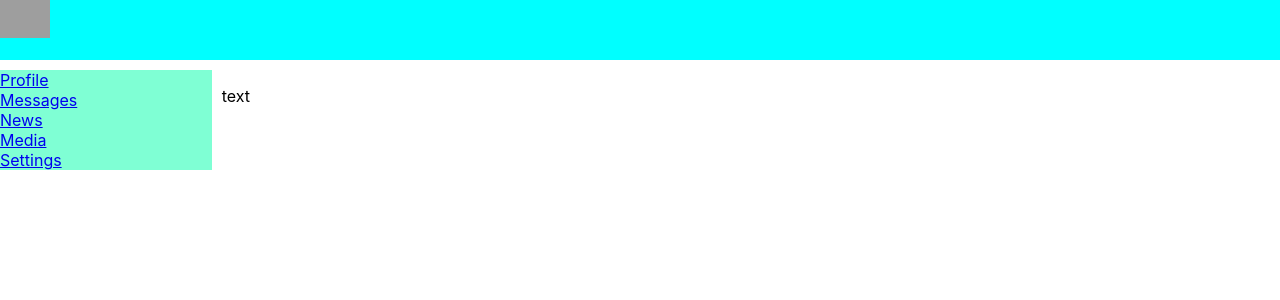
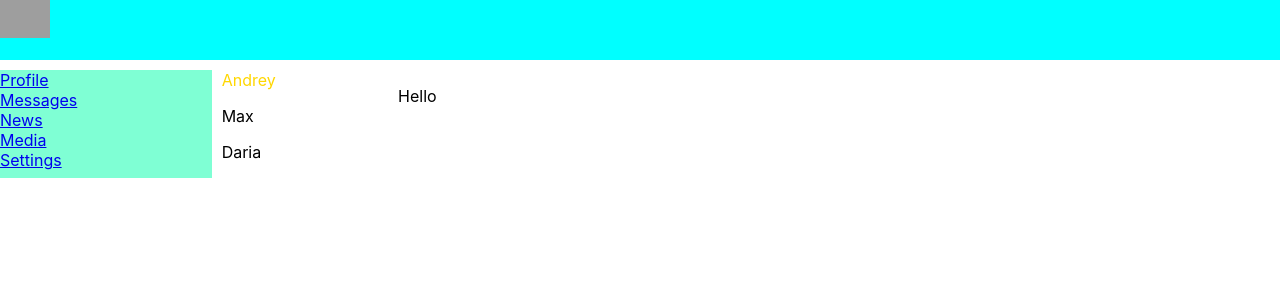
Before and after one commit to Lodhel/learn_app, a React (Create React App) app: page /dialogs in a window 1280 px wide. Shown: the top 300 px of the page. Built offline with nearby package versions, Linux system fonts and the light colour scheme; grey boxes are pictures that could not be loaded.

Commit message:
верстаем

```diff
--- a/src/components/Dialogs.jsx
+++ b/src/components/Dialogs.jsx
@@ -2,10 +2,26 @@ import React from 'react';
 import s from './Dialogs.module.css';
 
 
-const Dialogs = () => {
+const Dialogs = (props) => {
     return (
-        <div className="dialogs">
-            <p>text</p>
+        <div className={s.dialogs}>
+            <div className={s.dialogitems}>
+                <div className={s.dialog + ' ' + s.active}>
+                    Andrey
+                </div>
+                <div className={s.dialog}>
+                    <p>Max</p>
+                </div>
+            <div className={s.dialog}>
+                    <p>Daria</p>
+                </div>
+            </div>
+
+            <div className="messages">
+                <div className={s.dialog}>
+                    <p>Hello</p>
+                </div>
+            </div>
         </div>
     )
 }
--- a/src/components/Dialogs.module.css
+++ b/src/components/Dialogs.module.css
@@ -0,0 +1,16 @@
+.dialogs {
+    display: grid;
+    grid-template-columns: 2fr 10fr;
+}
+
+.dialogitems {
+
+}
+
+.active {
+    color: gold;
+}
+
+.dialog {
+
+}
```
